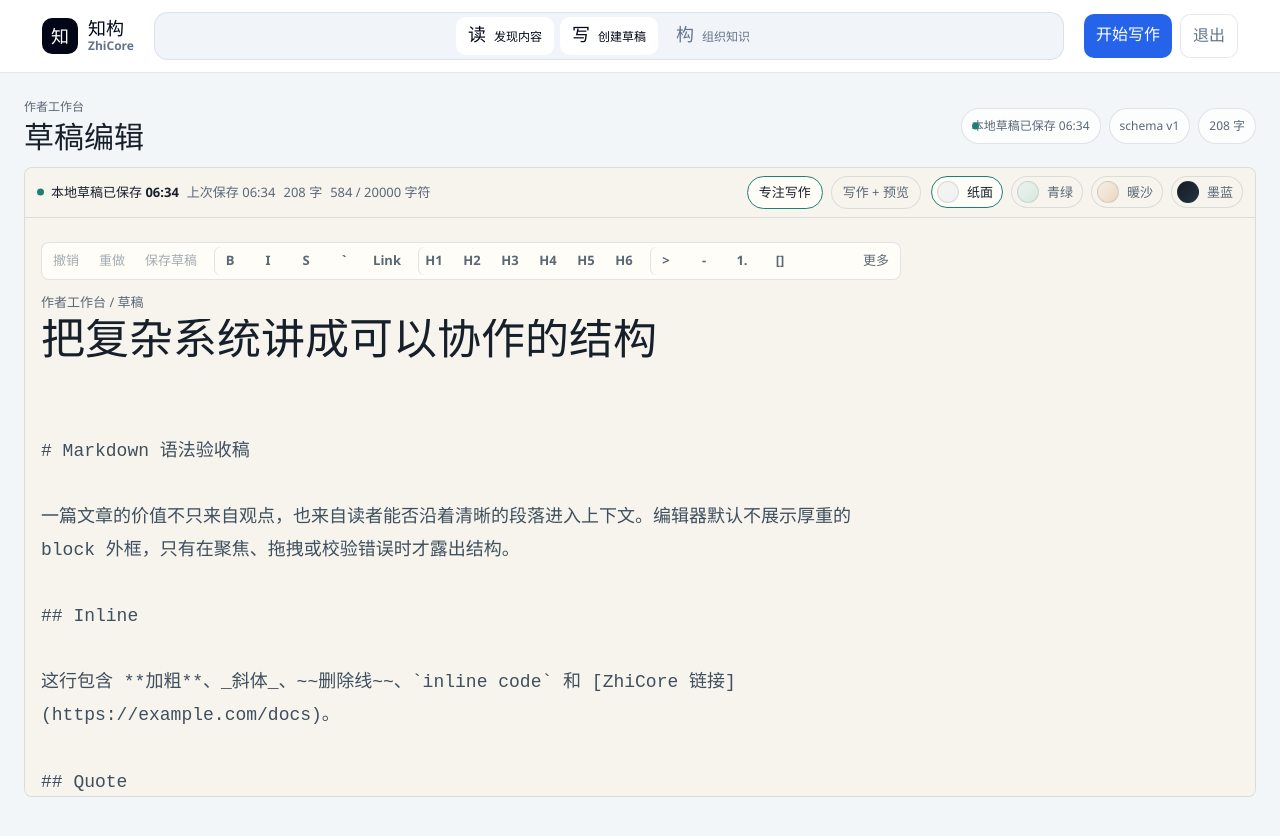
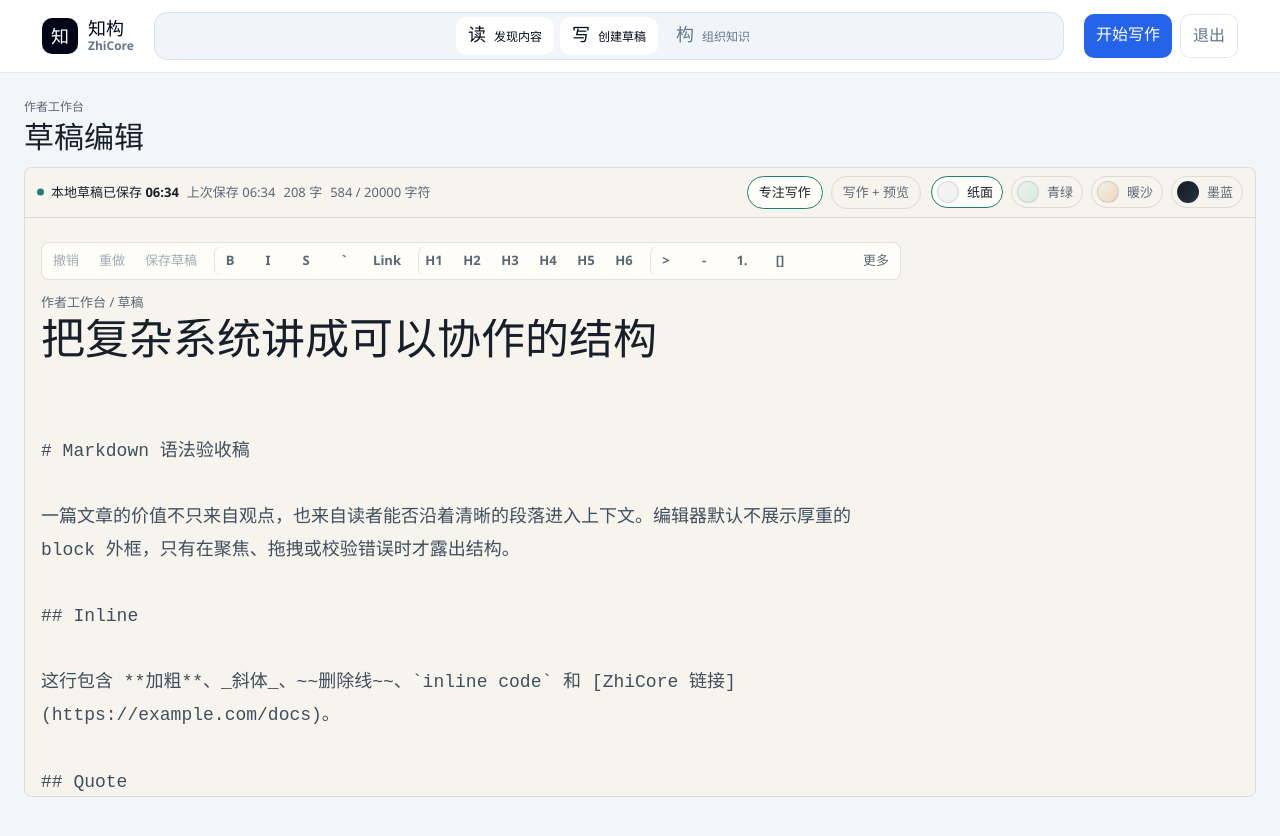
Before and after one commit to architectcgz/zhicore-frontend-vue, a Vue app: page /editor in a window 1280 px wide. Shown: the top 836 px of the page. Built offline with nearby package versions, Linux system fonts and the light colour scheme.

Commit message:
refactor(editor): 移除顶部重复草稿摘要

```diff
--- a/src/features/editor-showcase/ui/EditorWorkspace.vue
+++ b/src/features/editor-showcase/ui/EditorWorkspace.vue
@@ -4,19 +4,6 @@
       <div class="editor-workspace__heading">
         <p>作者工作台</p>
         <h1>草稿编辑</h1>
-      </div>
-
-      <div class="editor-workspace__summary" aria-label="草稿状态摘要">
-        <span
-          :class="[
-            'editor-workspace__save-state',
-            `editor-workspace__save-state--${draftSaveStatus}`,
-          ]"
-        >
-          {{ saveStatusLabel }}
-        </span>
-        <span>schema v1</span>
-        <span>{{ wordCount }} 字</span>
       </div>
     </header>
 
@@ -252,47 +239,6 @@ const {
   letter-spacing: 0;
 }
 
-.editor-workspace__summary {
-  display: flex;
-  flex-wrap: wrap;
-  gap: 8px;
-  justify-content: flex-end;
-}
-
-.editor-workspace__summary span {
-  padding: 7px 10px;
-  border: 1px solid var(--editor-page-border);
-  border-radius: 999px;
-  background: var(--editor-page-panel);
-  color: var(--editor-page-muted);
-  font-size: 12px;
-}
-
-.editor-workspace__save-state {
-  position: relative;
-  padding-left: 24px;
-}
-
-.editor-workspace__save-state::before {
-  position: absolute;
-  top: 50%;
-  left: 10px;
-  width: 7px;
-  height: 7px;
-  border-radius: 999px;
-  background: var(--editor-page-accent);
-  content: "";
-  transform: translateY(-50%);
-}
-
-.editor-workspace__save-state--dirty::before {
-  background: var(--editor-page-warning);
-}
-
-.editor-workspace__save-state--saving::before {
-  background: var(--editor-page-saving);
-}
-
 .editor-frame {
   display: grid;
   gap: 12px;
@@ -373,10 +319,6 @@ const {
   .editor-workspace h1 {
     font-size: 26px;
   }
-
-  .editor-workspace__summary {
-    justify-content: flex-start;
-  }
 }
 
 @media (prefers-reduced-motion: reduce) {
```
